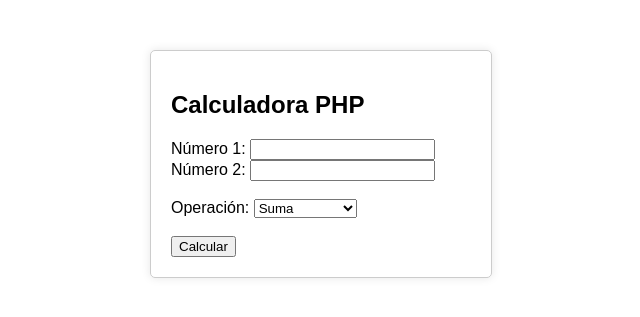
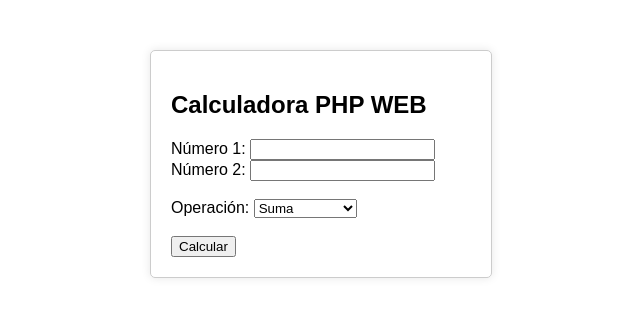
Before and after one commit to Maderillo/CodeDeployGitHubDemo, a PHP site: page / in a window 1280 px wide. Shown: the top 317 px of the page, without its empty margins (319-959 px from the left). Run offline with PHP 8.4, Linux system fonts and the light colour scheme.

Commit message:
Update index.php

```diff
--- a/index.php
+++ b/index.php
@@ -20,7 +20,7 @@
 </head>
 <body>
     <div class="calculator">
-        <h2>Calculadora PHP</h2>
+        <h2>Calculadora PHP WEB</h2>
         <form method="post" action="<?php echo $_SERVER['PHP_SELF']; ?>">
             <label for="num1">Número 1:</label>
             <input type="text" name="num1" required>
```
